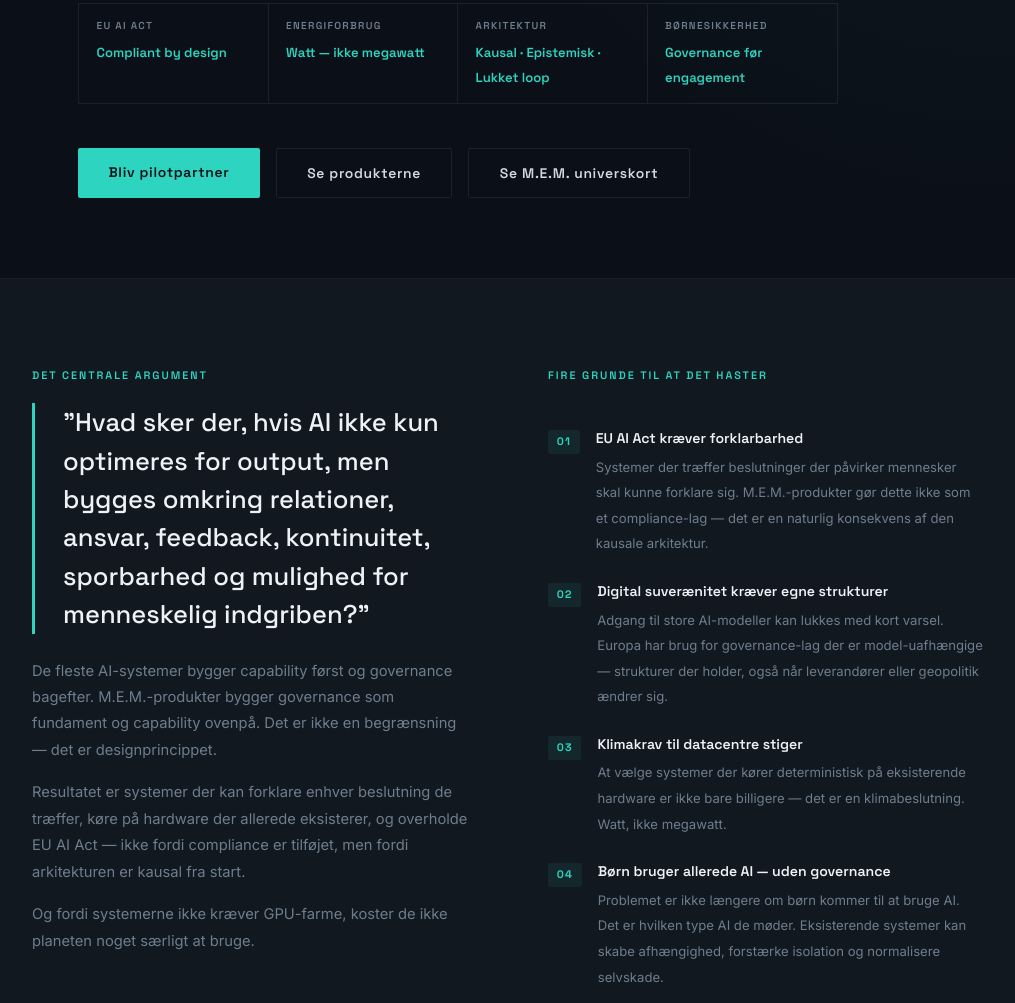
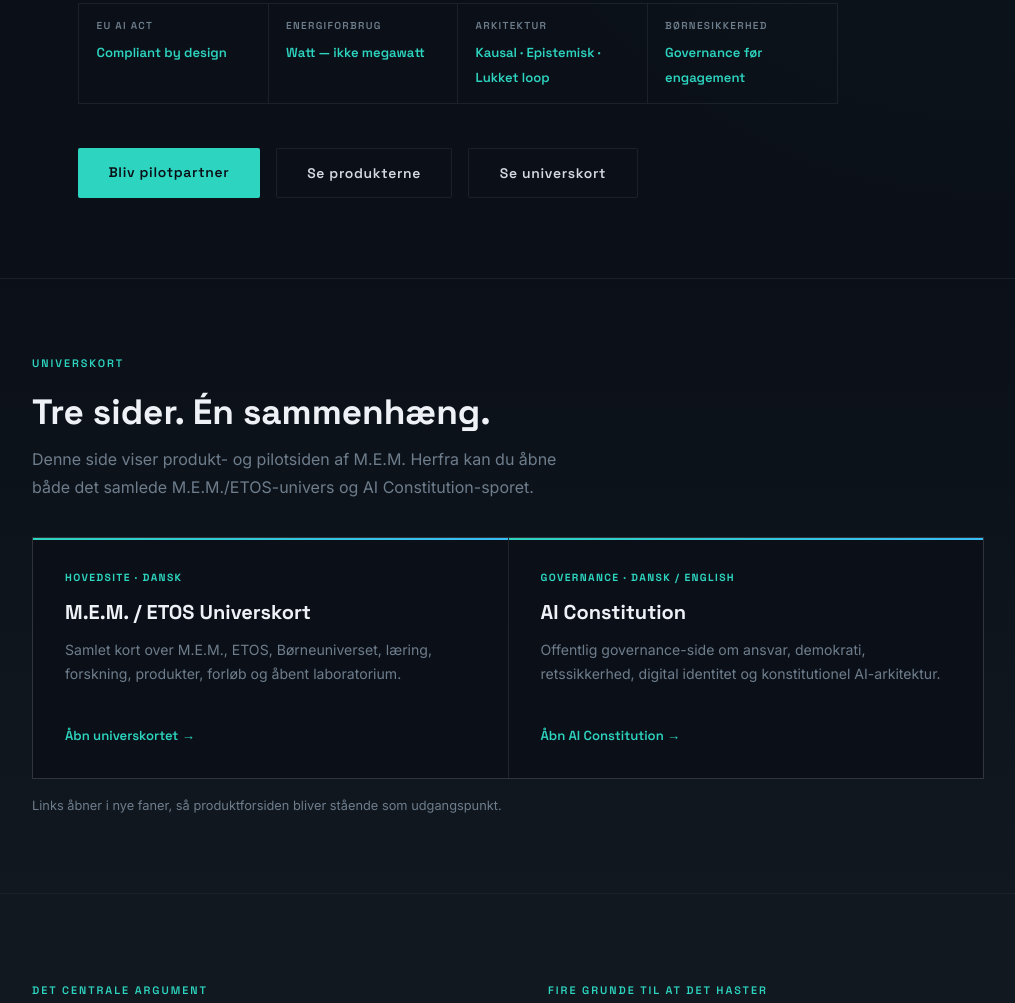
Before and after one commit to mem-teori/mem-teori.com, a plain HTML site: page index.html in a window 1280 px wide. Shown: the part 767-1770 px from the top of the page, without its empty margins (132-1147 px from the left). Drawn offline with Linux system fonts and the light colour scheme.

Commit message:
Add files via upload

```diff
--- a/index.html
+++ b/index.html
@@ -60,6 +60,20 @@
     .hf-lbl { font-family: 'Space Grotesk', sans-serif; font-size: 0.63rem; font-weight: 600; letter-spacing: 0.13em; text-transform: uppercase; color: var(--muted); display: block; margin-bottom: 0.3rem; }
     .hf-val { font-family: 'Space Grotesk', sans-serif; font-size: 0.82rem; font-weight: 600; color: var(--accent); }
     .hero-actions { display: flex; gap: 1rem; flex-wrap: wrap; }
+
+
+    /* UNIVERSE MAP */
+    .universe-map { padding: 4.75rem 0; border-bottom: 1px solid var(--line); background: linear-gradient(180deg, var(--bg) 0%, var(--bg2) 100%); }
+    .universe-head { display: flex; justify-content: space-between; align-items: end; gap: 2rem; margin-bottom: 2.25rem; }
+    .universe-grid { display: grid; grid-template-columns: repeat(2, minmax(0, 1fr)); gap: 1px; background: var(--line); border: 1px solid var(--line); }
+    .ucard { background: var(--bg); padding: 2rem; min-height: 240px; display: flex; flex-direction: column; gap: 0.8rem; text-decoration: none; color: inherit; position: relative; overflow: hidden; transition: background 0.15s, transform 0.15s; }
+    .ucard::before { content: ''; position: absolute; top: 0; left: 0; right: 0; height: 2px; background: linear-gradient(90deg, var(--accent), var(--blue)); }
+    .ucard:hover { background: var(--bg3); transform: translateY(-1px); }
+    .ucard small { font-family: 'Space Grotesk', sans-serif; font-size: 0.65rem; font-weight: 700; letter-spacing: 0.13em; text-transform: uppercase; color: var(--accent); }
+    .ucard h3 { font-family: 'Space Grotesk', sans-serif; font-size: 1.25rem; font-weight: 700; color: var(--white); line-height: 1.25; }
+    .ucard p { color: var(--muted); font-size: 0.88rem; line-height: 1.75; flex-grow: 1; }
+    .ucard strong { font-family: 'Space Grotesk', sans-serif; font-size: 0.82rem; font-weight: 600; color: var(--accent); }
+    .universe-note { margin-top: 1rem; color: var(--muted); font-size: 0.8rem; line-height: 1.7; }
 
     /* ARGUMENT */
     .argument { padding: 5.5rem 0; border-bottom: 1px solid var(--line); background: var(--bg2); }
@@ -161,6 +175,8 @@
       .nav-links { display: none; }
       .hero-four { grid-template-columns: 1fr 1fr; }
       .hf:nth-child(2) { border-right: none; }
+      .universe-head { display: block; }
+      .universe-grid { grid-template-columns: 1fr; }
       .arg-inner, .energy-inner, .corpus-inner, .pilot-inner { grid-template-columns: 1fr; gap: 2.5rem; }
       .form-row { grid-template-columns: 1fr; }
       .erow { grid-template-columns: 110px 1fr 70px; gap: 0.65rem; }
@@ -175,7 +191,7 @@
   <ul class="nav-links">
     <li><a href="#argument">Argument</a></li>
     <li><a href="#produkter">Produkter</a></li>
-    <li><a href="https://mem-teori.github.io/etos-site/" target="_blank" rel="noopener">Universkort</a></li>
+    <li><a href="#universkort">Universkort</a></li>
     <li><a href="#korpus">Korpus</a></li>
     <li><a href="#pilot">Pilot</a></li>
     <li><a href="/en" class="nav-lang">🇬🇧 EN</a></li>
@@ -203,8 +219,40 @@
     <div class="hero-actions">
       <a href="#pilot" class="btn btn-p">Bliv pilotpartner</a>
       <a href="#produkter" class="btn btn-g">Se produkterne</a>
-      <a href="https://mem-teori.github.io/etos-site/" target="_blank" rel="noopener" class="btn btn-g">Se M.E.M. universkort</a>
+      <a href="#universkort" class="btn btn-g">Se universkort</a>
     </div>
+  </div>
+</section>
+
+
+<!-- UNIVERSKORT -->
+<section class="universe-map" id="universkort">
+  <div class="wrap">
+    <div class="universe-head">
+      <div>
+        <span class="eye">Universkort</span>
+        <h2 class="h2">Tre sider. Én sammenhæng.</h2>
+        <p class="sub">Denne side viser produkt- og pilotsiden af M.E.M. Herfra kan du åbne både det samlede M.E.M./ETOS-univers og AI Constitution-sporet.</p>
+      </div>
+    </div>
+
+    <div class="universe-grid">
+      <a class="ucard" href="https://mem-teori.github.io/etos-site/" target="_blank" rel="noopener">
+        <small>Hovedsite · Dansk</small>
+        <h3>M.E.M. / ETOS Universkort</h3>
+        <p>Samlet kort over M.E.M., ETOS, Børneuniverset, læring, forskning, produkter, forløb og åbent laboratorium.</p>
+        <strong>Åbn universkortet →</strong>
+      </a>
+
+      <a class="ucard" href="https://ai-constitution.now/" target="_blank" rel="noopener">
+        <small>Governance · Dansk / English</small>
+        <h3>AI Constitution</h3>
+        <p>Offentlig governance-side om ansvar, demokrati, retssikkerhed, digital identitet og konstitutionel AI-arkitektur.</p>
+        <strong>Åbn AI Constitution →</strong>
+      </a>
+    </div>
+
+    <p class="universe-note">Links åbner i nye faner, så produktforsiden bliver stående som udgangspunkt.</p>
   </div>
 </section>
 
@@ -543,7 +591,7 @@
       <div class="foot-links">
         <a href="https://zenodo.org/records/20728588" target="_blank" rel="noopener">Zenodo Korpus</a>
         <a href="https://zenodo.org/records/18910676" target="_blank" rel="noopener">CDP DOI</a>
-        <a href="https://mem-teori.github.io/etos-site/" target="_blank" rel="noopener">M.E.M. Universkort</a>
+        <a href="https://mem-teori.github.io/etos-site/" target="_blank" rel="noopener">M.E.M. / ETOS Universkort</a>
         <a href="https://ai-constitution.now/" target="_blank" rel="noopener">AI Constitution</a>
         <a href="mailto:m.e.m.teori@gmail.com">Kontakt</a>
       </div>
```
